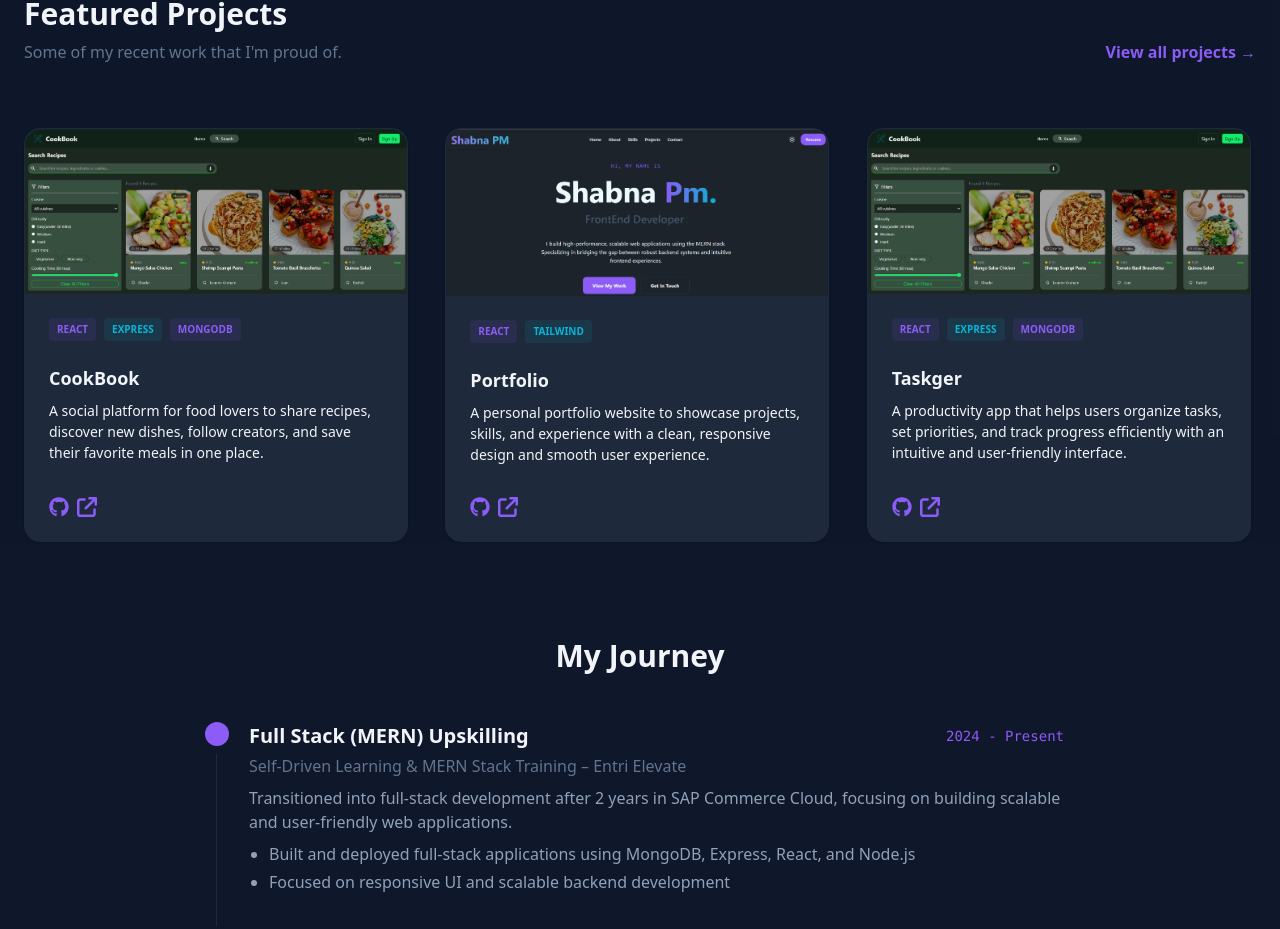
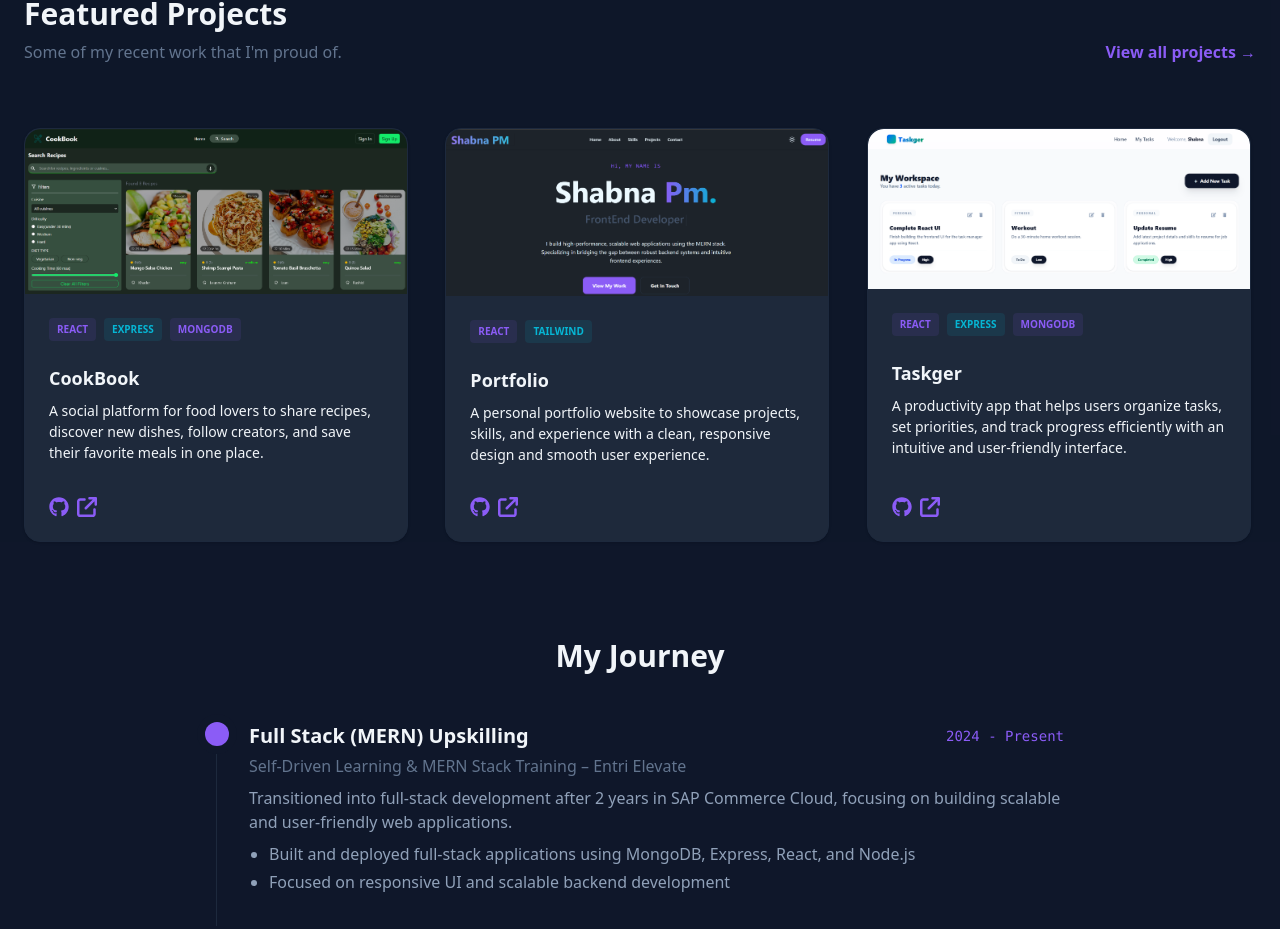
Before and after one commit to Shabnapm99/Portfolio--REACT, a React (Vite) app: page / in a window 1280 px wide. Shown: the part 1598-2527 px from the top of the page. Built offline with nearby package versions, Linux system fonts and the light colour scheme.

Commit message:
Added project image

```diff
--- a/src/data/data.js
+++ b/src/data/data.js
@@ -18,7 +18,7 @@ export const data = {
         }, {
             title: "Taskger",
             description: "A productivity app that helps users organize tasks, set priorities, and track progress efficiently with an intuitive and user-friendly interface.",
-            image: "/images/cookbook.png",
+            image: "/images/taskger.png",
             technologies: ["React", "Express", "MongoDB"],
             github: 'https://github.com/Shabnapm99/Task-Manager',
             live: "https://task-manager-one-mu-56.vercel.app/"
```
Also changed, not shown: public/images/taskger.png (added).
